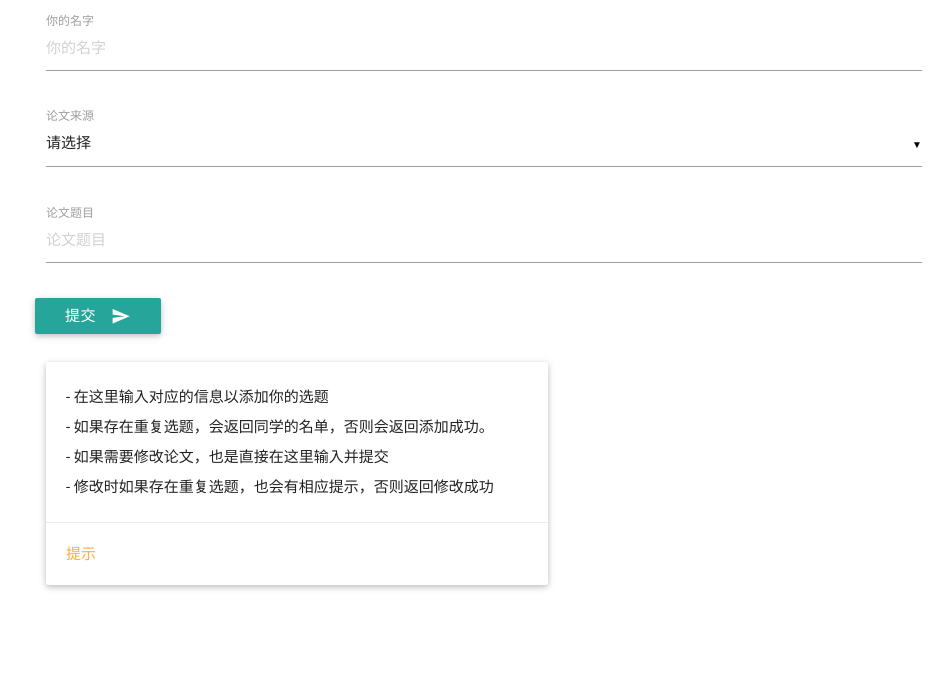
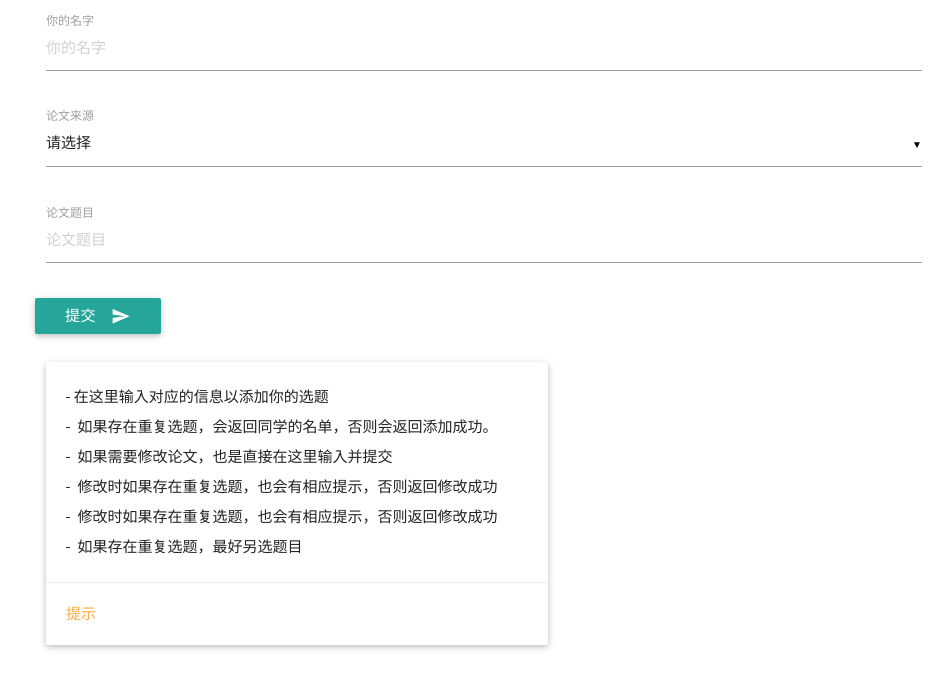
Before and after one commit to ahangchen/GotYou, a Django app: page /class/os in a window 1280 px wide. Shown: the top 689 px of the page, without its empty margins (156-1106 px from the left). Run offline with Django 3.2, Linux system fonts and the light colour scheme.

Commit message:
add promt

```diff
--- a/templates/class/os.html
+++ b/templates/class/os.html
@@ -57,9 +57,11 @@
                         <div class="card-stacked">
                             <div class="card-content">
                                 <p>- 在这里输入对应的信息以添加你的选题<br/>
-                                    - 如果存在重复选题，会返回同学的名单，否则会返回添加成功。<br/>
-                                    - 如果需要修改论文，也是直接在这里输入并提交<br/>
-                                    - 修改时如果存在重复选题，也会有相应提示，否则返回修改成功<br/>
+                                    -&nbsp;&nbsp;如果存在重复选题，会返回同学的名单，否则会返回添加成功。<br/>
+                                    -&nbsp;&nbsp;如果需要修改论文，也是直接在这里输入并提交<br/>
+                                    -&nbsp;&nbsp;修改时如果存在重复选题，也会有相应提示，否则返回修改成功<br/>
+                                    -&nbsp;&nbsp;修改时如果存在重复选题，也会有相应提示，否则返回修改成功<br/>
+                                    -&nbsp;&nbsp;如果存在重复选题，最好另选题目<br/>
                                 </p>
                             </div>
                             <div class="card-action">
```
